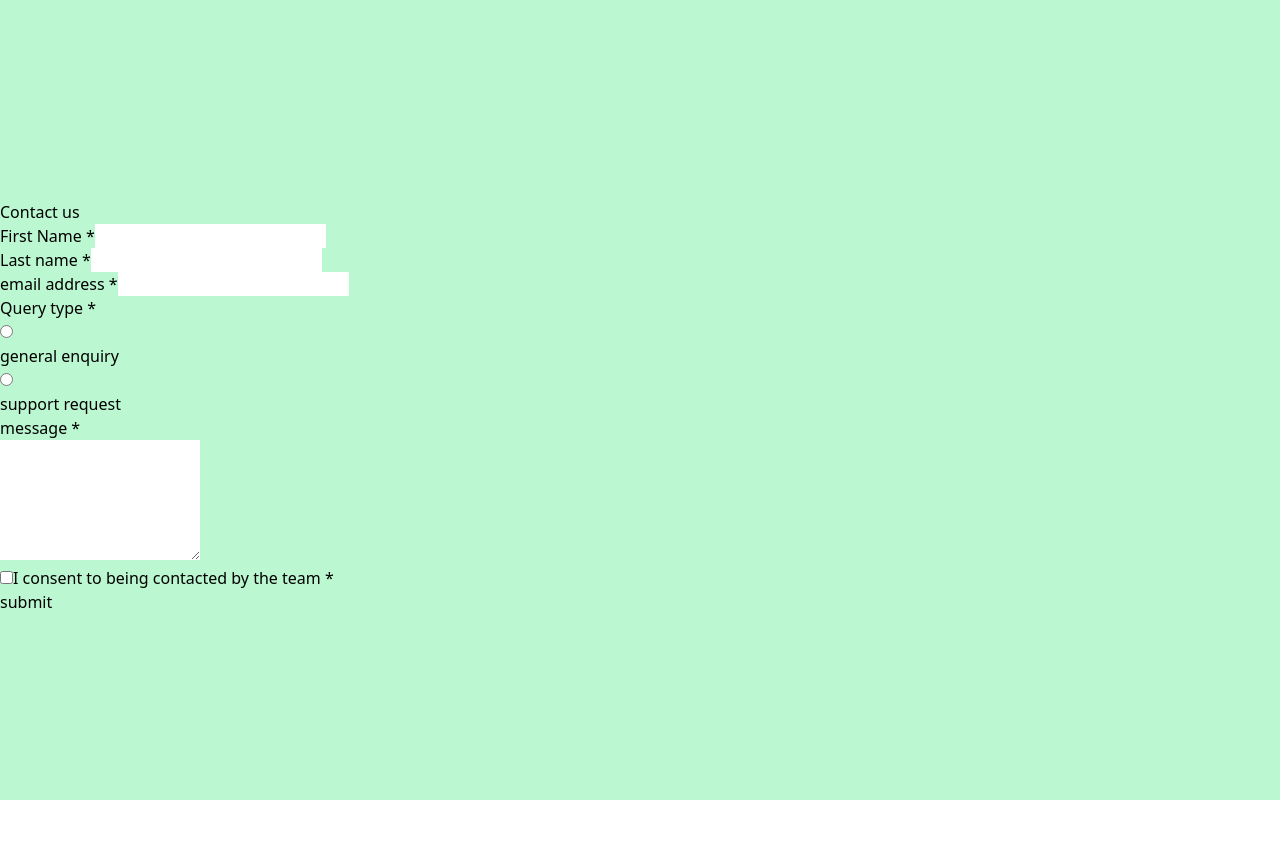
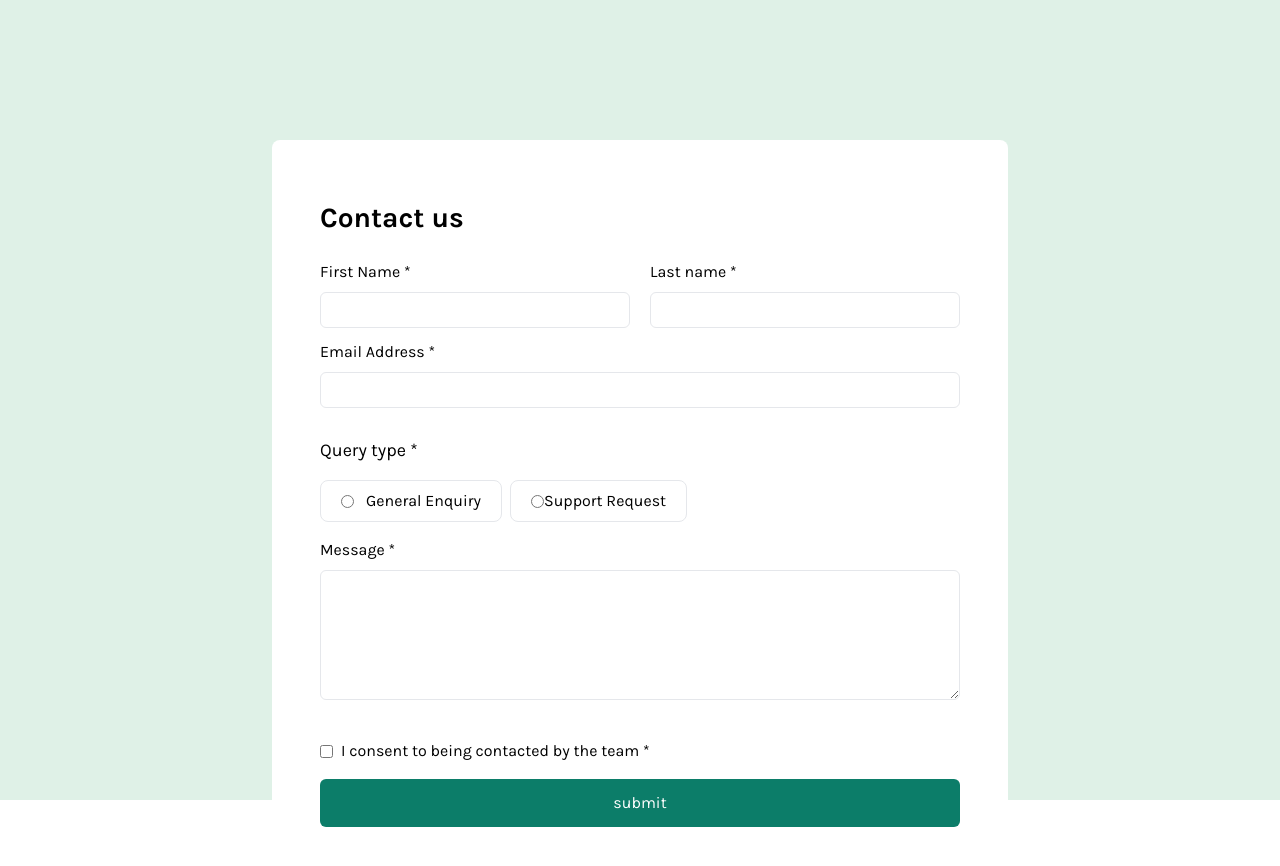
Before and after one commit to devMasrafi/contactForm_ReactJSwTailwindCSS, a React (Vite) app: page / in a window 1280 px wide. Shown: the top 866 px of the page. Before the commit the page ends 814 px from the top, so only its background shows below. Built offline with nearby package versions, Linux system fonts and the light colour scheme.

Commit message:
web design

```diff
--- a/src/App.jsx
+++ b/src/App.jsx
@@ -1,88 +1,94 @@
 import { useState } from 'react'
-import reactLogo from './assets/react.svg'
-import viteLogo from '/vite.svg'
+
 
 
 function App() {
-  const [count, setCount] = useState(0)
+
 
   return (
     <>
-      <div className='bg-green-200 h-screen'>
-        <div className='container mx-auto py-[200px] '>
-          <h2>Contact us</h2>
+      <div className='bg-lightGreen h-screen font-karla text-base '>
+        <div className='container mx-auto py-[140px] h-[770px] w-[736px] '>
+          <div className='bg-white rounded-lg p-12 '>
+            <h2 className='text-[28px] font-bold py-[18px] '>Contact us</h2>
             <form>
-            <div>
-              <div>
+              {/* name input */}
+              <div className=' flex justify-between my-3 '>
+                <div className='flex flex-col gap-2'>
                   <label htmlFor="firstName">First Name *</label>
                   <input
                     type="text"
                     id='firstName'
                     name='firstName'
-                  className=''
+                    className='border rounded-md p-1 w-[310px] h-[36px] outline-none '
                   />
                 </div>
-              <div>
+                <div className='flex flex-col gap-2'>
                   <label htmlFor="lastName">Last name *</label>
                   <input
                     type="text"
                     name='lastName'
                     id='lastName'
-                  className=''
+                    className='border rounded-md p-1 w-[310px] h-[36px] outline-none'
                   />
                 </div>
               </div>
-            <div>
+              {/* email */}
+              <div className='flex flex-col gap-2 capitalize my-3'>
                 <label htmlFor="emailAdd">email address *</label>
                 <input
                   type="email"
                   id='emailAdd'
                   name='emailAdd'
+                  className='border rounded-md h-[36px] px-2 outline-none '
+                />
+              </div>
+              {/* querry type */}
+              <div>
+                <h2 className='text-[18px] py-[18px] '>Query type *</h2>
+                <div className='flex gap-2'>
+                  <div className='border rounded-lg px-5 py-2 flex items-center capitalize '>
+                    <input type="radio"
+                      name='quiryType'
+                      id='quiryType'
                       className=''
                     />
+                    <label className='pl-3' htmlFor="generalEnquiry">general enquiry</label>
                   </div>
-            <div>
-              <h2>Query type *</h2>
-              <div>
-                <div>
-                  <input type="radio"
-                    name='generalEnquiry'
-                    id='generalEnquiry'
+                  <div className='border rounded-lg px-5 py-2 flex items-center capitalize'>
+                    <input
+                      type="radio"
+                      name='quiryType'
+                      id='quiryType'
                       className=''
                     />
-                  <h2>general enquiry</h2>
-                </div>
-                <div>
-                  <input
-                    type="radio"
-                    name='generalEnquiry'
-                    id='generalEnquiry'
-                    className=''
-                  />
-                  <h2>support request</h2>
+                    <label htmlFor="supportEnquiry">support request</label>
                   </div>
                 </div>
 
               </div>
-            <div>
-              <h2>message *</h2>
+              {/* message */}
+              <div className='my-4'>
+                <h2 className='my-2 capitalize'>message *</h2>
                 <textarea
                   name="message"
                   id="message"
                   rows={5}
-                />
+                  className='w-full border rounded-md p-1 outline-none'
+                ></textarea>
               </div>
-
+              {/* btn */}
               <div>
-              <div>
-              <input type="checkbox"  />
-              <label htmlFor="checkbox">I consent to being contacted by the team *</label>
+                <div className=' py-4 flex items-center'>
+                  <input type="checkbox" id='checkbox' name='checkbox' />
+                  <label className=' pl-2' htmlFor="checkbox">I consent to being contacted by the team *</label>
                 </div>
-              <button>
+                <button className='w-full bg-darkGreen text-white rounded-md py-3  '>
                   submit
                 </button>
               </div>
             </form>
+          </div>
         </div>
       </div>
     </>
--- a/tailwind.config.js
+++ b/tailwind.config.js
@@ -8,7 +8,16 @@ export default {
     fontFamily: {
       "karla": ['"Karla", sans-serif'],
     },
-    extend: {},
+    extend: {
+
+      colors: {
+        'lightGreen': 'hsl(148, 38%, 91%)',
+        'darkGreen': 'hsl(169, 82%, 27%)',
+        'red': 'hsl(0, 66%, 54%)',
+        'greyMed': 'hsl(186, 15%, 59%)',
+        'greyDark': 'hsl(187, 24%, 22%)',
+      },
+    },
   },
   plugins: [],
 }
```
Lines whose indentation alone changed are shown as unchanged.
